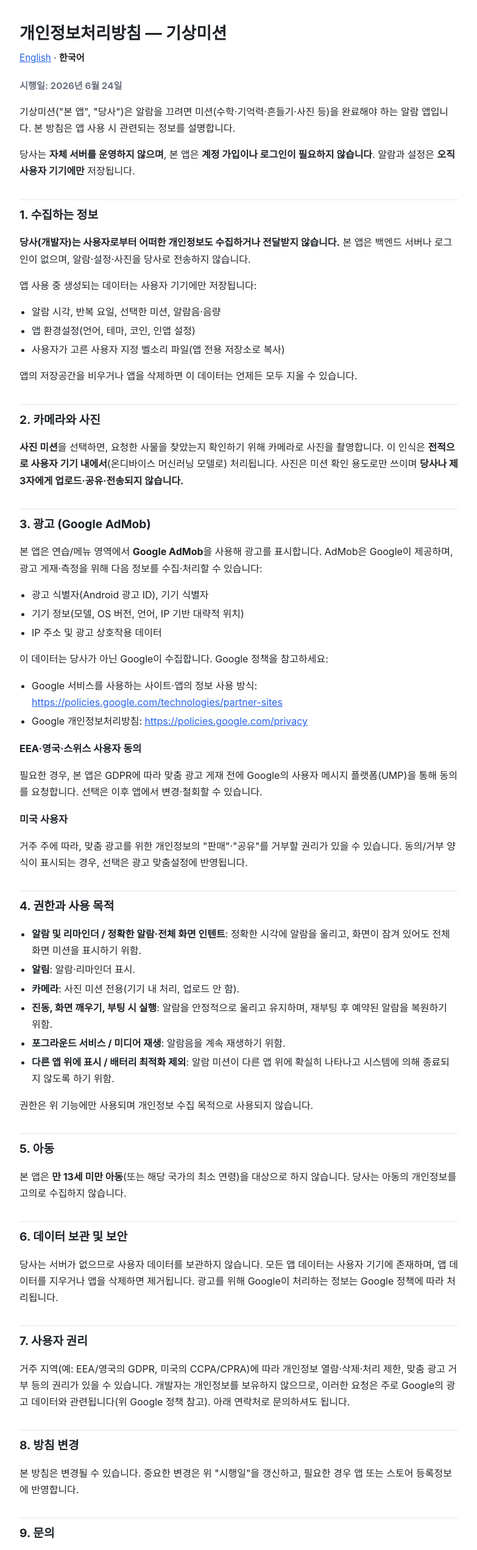
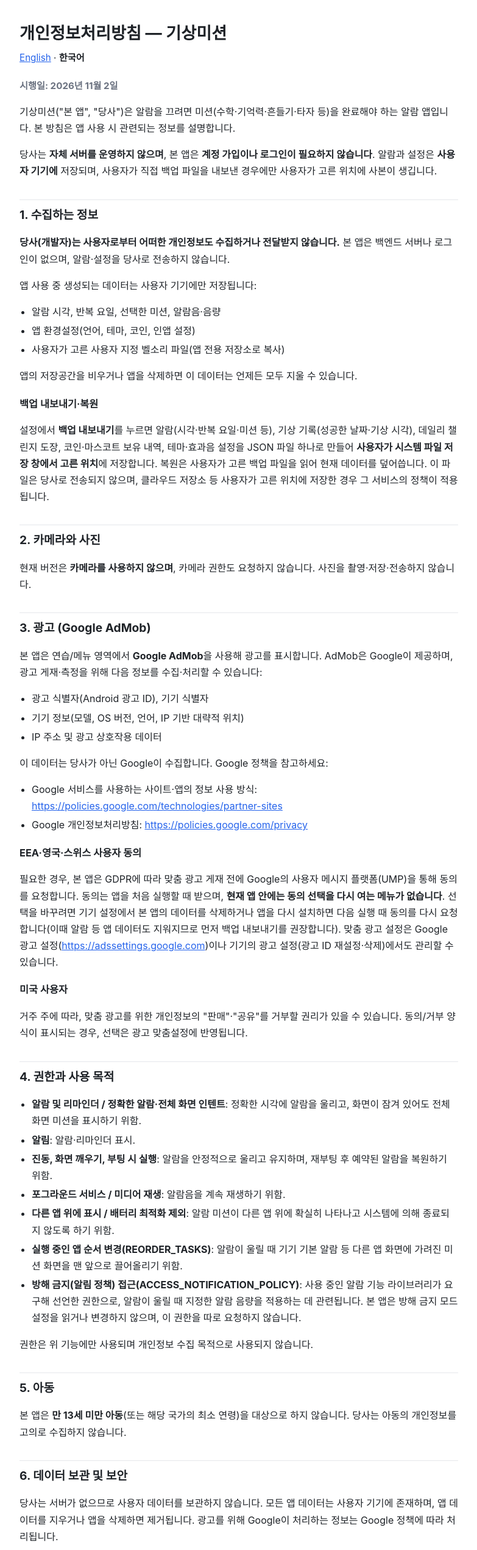
Before and after one commit to almightyhg-cp/wakeup, a plain HTML site: page ko.html in a window 1280 px wide. Shown: the top 2541 px of the page at 61% size, without its empty margins (248-1031 px from the left). Drawn offline with Linux system fonts and the light colour scheme.

Commit message:
update: 기상미션 개인정보처리방침을 실제 앱 동작에 맞춤 — 2026-11-02 시행
- 사진 미션·카메라 권한 설명 삭제 → "현재 버전은 카메라를 사용하지 않음"(매니페스트에 CAMERA 없음).
- 광고 동의: 앱 안에 동의를 다시 여는 메뉴가 없음을 명시하고, 실제로 가능한 변경 방법
  (앱 데이터 삭제·재설치, Google 광고 설정, 기기 광고 ID 설정)으로 교체.
- 권한 목록에 REORDER_TASKS·ACCESS_NOTIFICATION_POLICY 용도 추가.
- 백업 내보내기·복원(담기는 항목, 사용자가 고른 위치에 JSON 저장) 절 추가.
- 앱 코드는 바꾸지 않음.

Co-Authored-By: Claude Sonnet 5.5 <noreply@anthropic.com>
Claude-Session: https://claude.ai/code/session_01AFqKhvEuZESfWn5VXadm8i

```diff
--- a/ko.html
+++ b/ko.html
@@ -37,17 +37,18 @@
 <div class="wrap">
   <h1>개인정보처리방침 — 기상미션</h1>
   <p class="lang"><a href="index.html">English</a> · <strong>한국어</strong></p>
-  <p class="eff"><strong>시행일: 2026년 6월 24일</strong></p>
+  <p class="eff"><strong>시행일: 2026년 11월 2일</strong></p>
 
-  <p>기상미션("본 앱", "당사")은 알람을 끄려면 미션(수학·기억력·흔들기·사진 등)을
+  <p>기상미션("본 앱", "당사")은 알람을 끄려면 미션(수학·기억력·흔들기·타자 등)을
   완료해야 하는 알람 앱입니다. 본 방침은 앱 사용 시 관련되는 정보를 설명합니다.</p>
 
   <p>당사는 <strong>자체 서버를 운영하지 않으며</strong>, 본 앱은 <strong>계정 가입이나 로그인이
-  필요하지 않습니다</strong>. 알람과 설정은 <strong>오직 사용자 기기에만</strong> 저장됩니다.</p>
+  필요하지 않습니다</strong>. 알람과 설정은 <strong>사용자 기기에</strong> 저장되며, 사용자가 직접
+  백업 파일을 내보낸 경우에만 사용자가 고른 위치에 사본이 생깁니다.</p>
 
   <h2>1. 수집하는 정보</h2>
   <p><strong>당사(개발자)는 사용자로부터 어떠한 개인정보도 수집하거나 전달받지 않습니다.</strong>
-  본 앱은 백엔드 서버나 로그인이 없으며, 알람·설정·사진을 당사로 전송하지 않습니다.</p>
+  본 앱은 백엔드 서버나 로그인이 없으며, 알람·설정을 당사로 전송하지 않습니다.</p>
   <p>앱 사용 중 생성되는 데이터는 사용자 기기에만 저장됩니다:</p>
   <ul>
     <li>알람 시각, 반복 요일, 선택한 미션, 알람음·음량</li>
@@ -56,11 +57,16 @@
   </ul>
   <p>앱의 저장공간을 비우거나 앱을 삭제하면 이 데이터는 언제든 모두 지울 수 있습니다.</p>
 
+  <h3>백업 내보내기·복원</h3>
+  <p>설정에서 <strong>백업 내보내기</strong>를 누르면 알람(시각·반복 요일·미션 등), 기상 기록(성공한
+  날짜·기상 시각), 데일리 챌린지 도장, 코인·마스코트 보유 내역, 테마·효과음 설정을 JSON 파일 하나로
+  만들어 <strong>사용자가 시스템 파일 저장 창에서 고른 위치</strong>에 저장합니다. 복원은 사용자가 고른
+  백업 파일을 읽어 현재 데이터를 덮어씁니다. 이 파일은 당사로 전송되지 않으며, 클라우드 저장소 등
+  사용자가 고른 위치에 저장한 경우 그 서비스의 정책이 적용됩니다.</p>
+
   <h2>2. 카메라와 사진</h2>
-  <p><strong>사진 미션</strong>을 선택하면, 요청한 사물을 찾았는지 확인하기 위해 카메라로 사진을
-  촬영합니다. 이 인식은 <strong>전적으로 사용자 기기 내에서</strong>(온디바이스 머신러닝 모델로)
-  처리됩니다. 사진은 미션 확인 용도로만 쓰이며 <strong>당사나 제3자에게 업로드·공유·전송되지
-  않습니다.</strong></p>
+  <p>현재 버전은 <strong>카메라를 사용하지 않으며</strong>, 카메라 권한도 요청하지 않습니다.
+  사진을 촬영·저장·전송하지 않습니다.</p>
 
   <h2>3. 광고 (Google AdMob)</h2>
   <p>본 앱은 연습/메뉴 영역에서 <strong>Google AdMob</strong>을 사용해 광고를 표시합니다. AdMob은
@@ -80,7 +86,11 @@
 
   <h3>EEA·영국·스위스 사용자 동의</h3>
   <p>필요한 경우, 본 앱은 GDPR에 따라 맞춤 광고 게재 전에 Google의 사용자 메시지 플랫폼(UMP)을
-  통해 동의를 요청합니다. 선택은 이후 앱에서 변경·철회할 수 있습니다.</p>
+  통해 동의를 요청합니다. 동의는 앱을 처음 실행할 때 받으며, <strong>현재 앱 안에는 동의 선택을 다시
+  여는 메뉴가 없습니다</strong>. 선택을 바꾸려면 기기 설정에서 본 앱의 데이터를 삭제하거나 앱을 다시
+  설치하면 다음 실행 때 동의를 다시 요청합니다(이때 알람 등 앱 데이터도 지워지므로 먼저 백업 내보내기를
+  권장합니다). 맞춤 광고 설정은 Google 광고 설정(<a href="https://adssettings.google.com">https://adssettings.google.com</a>)이나
+  기기의 광고 설정(광고 ID 재설정·삭제)에서도 관리할 수 있습니다.</p>
 
   <h3>미국 사용자</h3>
   <p>거주 주에 따라, 맞춤 광고를 위한 개인정보의 "판매"·"공유"를 거부할 권리가 있을 수 있습니다.
@@ -91,12 +101,16 @@
     <li><strong>알람 및 리마인더 / 정확한 알람·전체 화면 인텐트</strong>: 정확한 시각에 알람을 울리고,
       화면이 잠겨 있어도 전체 화면 미션을 표시하기 위함.</li>
     <li><strong>알림</strong>: 알람·리마인더 표시.</li>
-    <li><strong>카메라</strong>: 사진 미션 전용(기기 내 처리, 업로드 안 함).</li>
     <li><strong>진동, 화면 깨우기, 부팅 시 실행</strong>: 알람을 안정적으로 울리고 유지하며, 재부팅 후
       예약된 알람을 복원하기 위함.</li>
     <li><strong>포그라운드 서비스 / 미디어 재생</strong>: 알람음을 계속 재생하기 위함.</li>
     <li><strong>다른 앱 위에 표시 / 배터리 최적화 제외</strong>: 알람 미션이 다른 앱 위에 확실히
       나타나고 시스템에 의해 종료되지 않도록 하기 위함.</li>
+    <li><strong>실행 중인 앱 순서 변경(REORDER_TASKS)</strong>: 알람이 울릴 때 기기 기본 알람 등 다른
+      앱 화면에 가려진 미션 화면을 맨 앞으로 끌어올리기 위함.</li>
+    <li><strong>방해 금지(알림 정책) 접근(ACCESS_NOTIFICATION_POLICY)</strong>: 사용 중인 알람 기능
+      라이브러리가 요구해 선언한 권한으로, 알람이 울릴 때 지정한 알람 음량을 적용하는 데 관련됩니다.
+      본 앱은 방해 금지 모드 설정을 읽거나 변경하지 않으며, 이 권한을 따로 요청하지 않습니다.</li>
   </ul>
   <p>권한은 위 기능에만 사용되며 개인정보 수집 목적으로 사용되지 않습니다.</p>
 
```
Also changed, not shown: index.html (+28 -12 lines).
